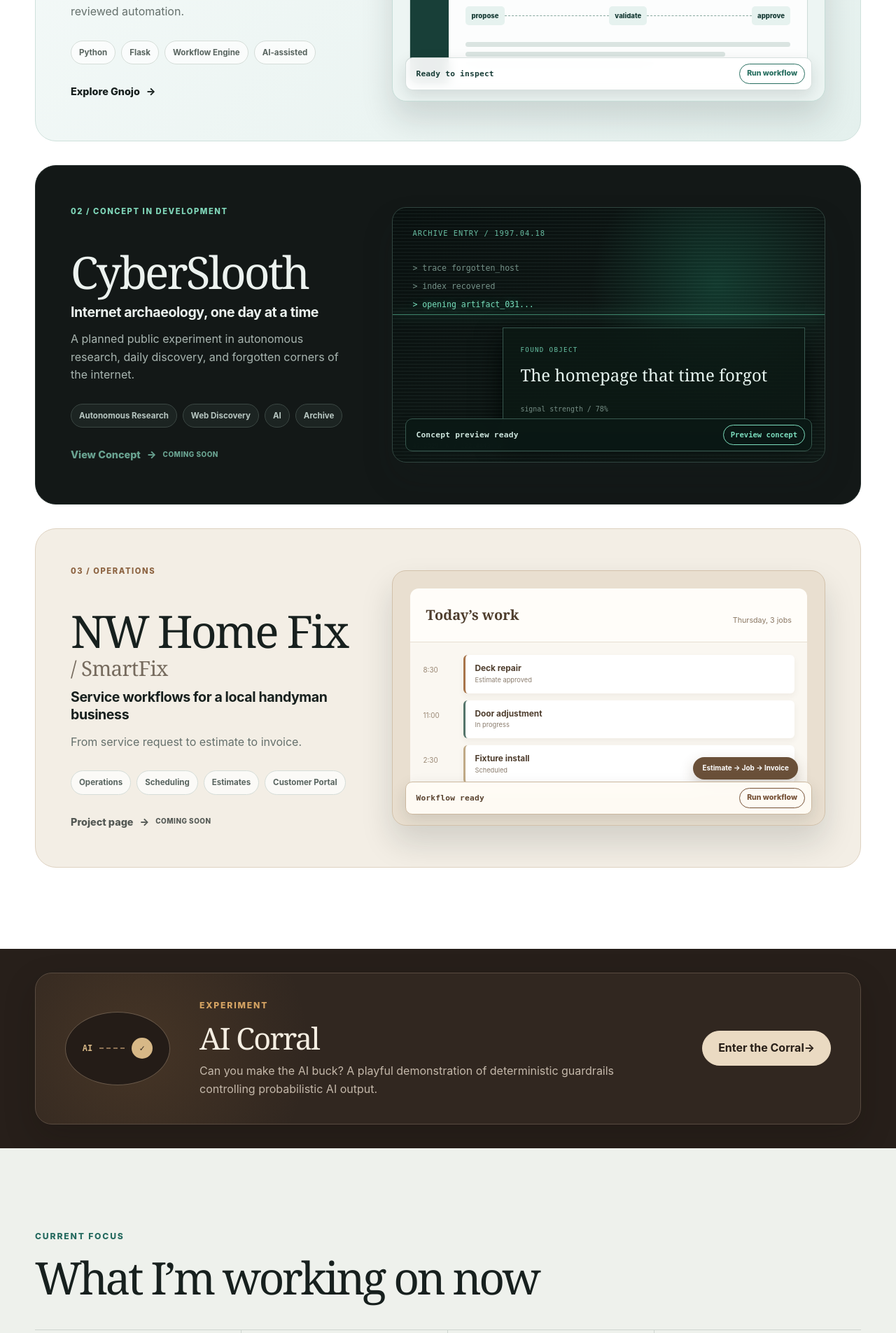
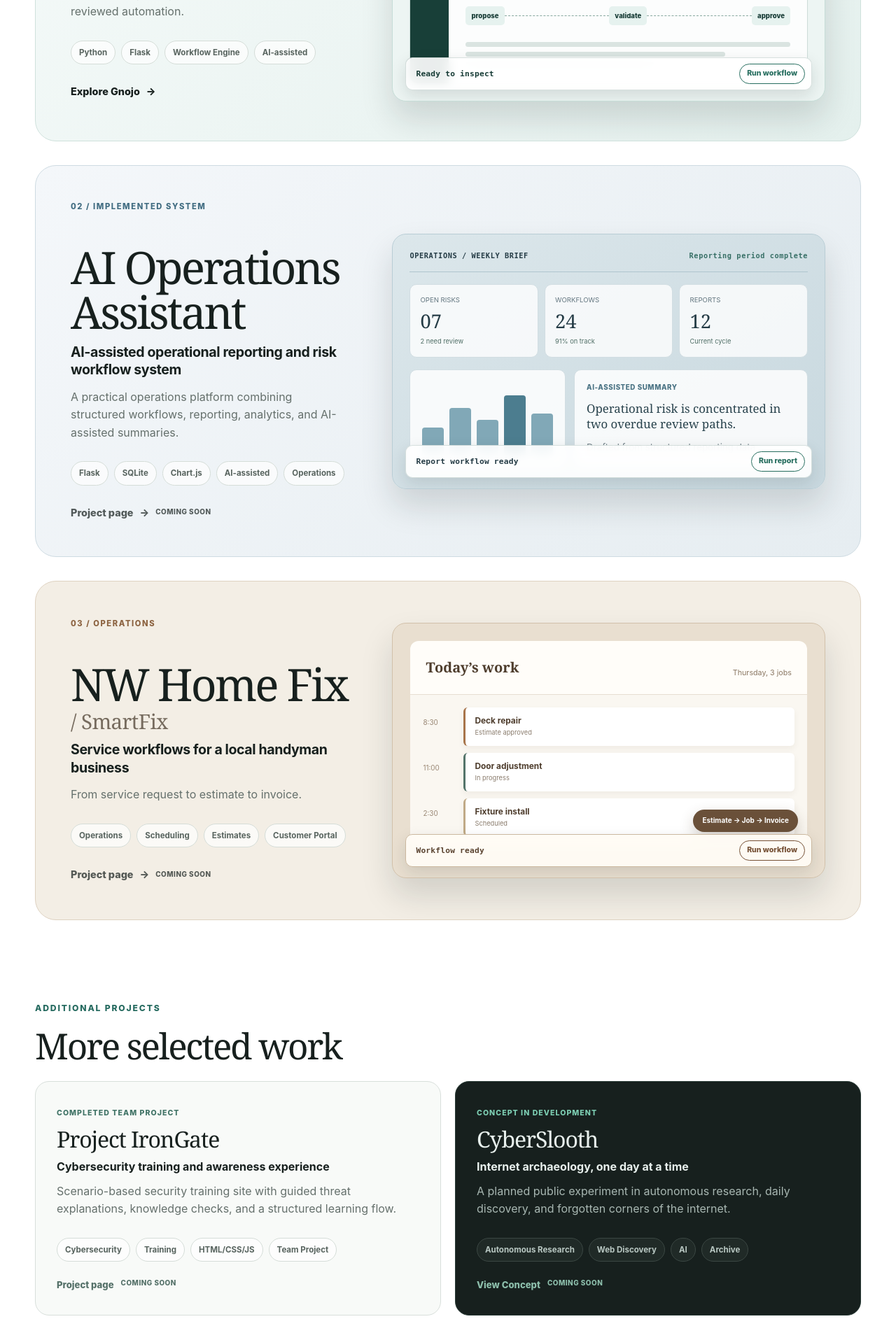
Before and after one commit to grgdougall-crypto/gregdougall.com, a Flask app: page / in a window 1280 px wide. Shown: the part 1381-3286 px from the top of the page at 70% size. Run offline with Flask 3, Linux system fonts and the light colour scheme.

Commit message:
Improve homepage project hierarchy

```diff
--- a/index.html
+++ b/index.html
@@ -100,22 +100,20 @@
           </div>
         </article>
 
-        <article class="project-card project-cyber" id="project-cyberslooth">
+        <article class="project-card project-ops" id="project-ai-operations">
           <div class="project-copy">
-            <span class="project-index">02 / CONCEPT IN DEVELOPMENT</span>
-            <h3>CyberSlooth</h3>
-            <p class="project-subtitle">Internet archaeology, one day at a time</p>
-            <p>A planned public experiment in autonomous research, daily discovery, and forgotten corners of the internet.</p>
-            <ul class="tag-list" aria-label="Project focus"><li>Autonomous Research</li><li>Web Discovery</li><li>AI</li><li>Archive</li></ul>
-            <span class="project-link" aria-disabled="true">View Concept <span aria-hidden="true">→</span> <small>Coming soon</small></span>
+            <span class="project-index">02 / IMPLEMENTED SYSTEM</span>
+            <h3>AI Operations Assistant</h3>
+            <p class="project-subtitle">AI-assisted operational reporting and risk workflow system</p>
+            <p>A practical operations platform combining structured workflows, reporting, analytics, and AI-assisted summaries.</p>
+            <ul class="tag-list" aria-label="Technologies"><li>Flask</li><li>SQLite</li><li>Chart.js</li><li>AI-assisted</li><li>Operations</li></ul>
+            <span class="project-link" aria-disabled="true">Project page <span aria-hidden="true">→</span> <small>Coming soon</small></span>
           </div>
-          <div class="project-preview cyber-preview" aria-label="CyberSlooth internet archive preview" role="group">
-            <div class="scan-line" aria-hidden="true"></div>
-            <div class="cyber-date">ARCHIVE ENTRY / 1997.04.18</div>
-            <div class="cyber-terminal"><span>&gt; trace forgotten_host</span><span>&gt; index recovered</span><span class="terminal-glow">&gt; opening artifact_031...</span></div>
-            <div class="artifact-card"><small>FOUND OBJECT</small><strong>The homepage that time forgot</strong><span>signal strength / 78%</span></div>
-            <div class="cyber-coordinates">47.2529° N / 122.4443° W</div>
-            <div class="demo-status" data-sequence="Scanning archive|Artifact discovered|Evidence indexed|Case ready"><span class="demo-step">Concept preview ready</span><button type="button" class="demo-trigger" aria-label="Run CyberSlooth concept demonstration">Preview concept</button></div>
+          <div class="project-preview ops-preview" aria-label="AI Operations Assistant reporting dashboard preview" role="group">
+            <div class="ops-bar"><span>OPERATIONS / WEEKLY BRIEF</span><b>Reporting period complete</b></div>
+            <div class="ops-metrics"><div><span>Open risks</span><strong>07</strong><small>2 need review</small></div><div><span>Workflows</span><strong>24</strong><small>91% on track</small></div><div><span>Reports</span><strong>12</strong><small>Current cycle</small></div></div>
+            <div class="ops-workspace"><div class="ops-chart" aria-hidden="true"><i></i><i></i><i></i><i></i><i></i></div><div class="ops-summary"><span>AI-assisted summary</span><strong>Operational risk is concentrated in two overdue review paths.</strong><small>Drafted from structured reporting data</small></div></div>
+            <div class="demo-status" data-sequence="Data consolidated|Risks analyzed|Summary drafted|Report ready"><span class="demo-step">Report workflow ready</span><button type="button" class="demo-trigger" aria-label="Run AI Operations reporting demonstration">Run report</button></div>
           </div>
         </article>
 
@@ -138,6 +136,30 @@
             <div class="demo-status" data-sequence="Request received|Estimate prepared|Customer approved|Job scheduled"><span class="demo-step">Workflow ready</span><button type="button" class="demo-trigger" aria-label="Run SmartFix service workflow demonstration">Run workflow</button></div>
           </div>
         </article>
+      </div>
+    </section>
+
+    <section class="selected-work-secondary" aria-labelledby="more-work-title">
+      <div class="container">
+        <div class="secondary-heading"><p class="eyebrow">Additional projects</p><h2 id="more-work-title">More selected work</h2></div>
+        <div class="secondary-work-grid">
+          <article class="secondary-work-card">
+            <span class="secondary-status">Completed team project</span>
+            <h3>Project IronGate</h3>
+            <p class="secondary-subtitle">Cybersecurity training and awareness experience</p>
+            <p>Scenario-based security training site with guided threat explanations, knowledge checks, and a structured learning flow.</p>
+            <ul class="tag-list" aria-label="Project IronGate focus"><li>Cybersecurity</li><li>Training</li><li>HTML/CSS/JS</li><li>Team Project</li></ul>
+            <span class="secondary-link" aria-disabled="true">Project page <small>Coming soon</small></span>
+          </article>
+          <article class="secondary-work-card secondary-cyber">
+            <span class="secondary-status">Concept in development</span>
+            <h3>CyberSlooth</h3>
+            <p class="secondary-subtitle">Internet archaeology, one day at a time</p>
+            <p>A planned public experiment in autonomous research, daily discovery, and forgotten corners of the internet.</p>
+            <ul class="tag-list" aria-label="CyberSlooth focus"><li>Autonomous Research</li><li>Web Discovery</li><li>AI</li><li>Archive</li></ul>
+            <span class="secondary-link" aria-disabled="true">View Concept <small>Coming soon</small></span>
+          </article>
+        </div>
       </div>
     </section>
 
--- a/static/css/styles.css
+++ b/static/css/styles.css
@@ -178,6 +178,15 @@ h1 { margin-bottom: 22px; font-family: Georgia, "Times New Roman", serif; font-s
 .jobs b, .jobs small { display: block; }.jobs b { font-size: .74rem; }.jobs small { color: #8b7d6e; font-size: .58rem; }
 .invoice-chip { position: absolute; right: 38px; bottom: 65px; padding: 8px 13px; border-radius: 999px; color: #fff; background: #6a5039; font-size: .62rem; font-weight: 700; box-shadow: 0 8px 20px rgba(81,58,36,.24); }
 
+.project-ops { background: linear-gradient(135deg,#f4f7fa,#e6edf1);border-color:#cedbe2; }
+.project-ops .project-index { color:#426d82; }
+.ops-preview { padding:24px;color:#243b45;background:linear-gradient(145deg,#dce7eb,#c8d8df);border:1px solid #b9cdd5; }
+.ops-bar { display:flex;justify-content:space-between;gap:18px;padding-bottom:17px;border-bottom:1px solid #afc5ce;font:700 .64rem ui-monospace,monospace;letter-spacing:.06em; }.ops-bar b { color:#376f66; }
+.ops-metrics { display:grid;grid-template-columns:repeat(3,1fr);gap:9px;margin:17px 0; }.ops-metrics div { padding:14px;border:1px solid #d1dde2;border-radius:10px;background:rgba(255,255,255,.78); }.ops-metrics span,.ops-metrics strong,.ops-metrics small { display:block; }.ops-metrics span { color:#647780;font-size:.6rem;text-transform:uppercase; }.ops-metrics strong { margin:4px 0;font:400 1.7rem Georgia,serif; }.ops-metrics small { color:#527068;font-size:.58rem; }
+.ops-workspace { display:grid;grid-template-columns:.8fr 1.2fr;gap:12px; }.ops-chart,.ops-summary { min-height:130px;padding:17px;border:1px solid #d1dde2;border-radius:10px;background:rgba(255,255,255,.84); }.ops-chart { display:flex;align-items:end;gap:8px; }.ops-chart i { flex:1;height:38%;border-radius:4px 4px 0 0;background:#81a8b7; }.ops-chart i:nth-child(2){height:64%}.ops-chart i:nth-child(3){height:48%}.ops-chart i:nth-child(4){height:82%;background:#4c7d8f}.ops-chart i:nth-child(5){height:57%}.ops-summary span,.ops-summary strong,.ops-summary small { display:block; }.ops-summary span { color:#497283;font-size:.61rem;font-weight:800;text-transform:uppercase;letter-spacing:.06em; }.ops-summary strong { margin:12px 0;color:#29434d;font:400 1.05rem/1.3 Georgia,serif; }.ops-summary small { color:#73838a; }
+
+.selected-work-secondary { padding:0 0 70px;background:#fff; }.secondary-heading { margin-bottom:25px; }.secondary-heading h2 { margin:6px 0 0;font:400 clamp(2rem,4vw,3.25rem)/1 Georgia,serif;letter-spacing:-.045em; }.secondary-work-grid { display:grid;grid-template-columns:repeat(2,1fr);gap:20px; }.secondary-work-card { padding:30px;border:1px solid #d8dfdb;border-radius:20px;background:#f8faf8; }.secondary-work-card h3 { margin:9px 0 11px;font:400 2rem/1.05 Georgia,serif;letter-spacing:-.035em; }.secondary-work-card>p { margin:0;color:var(--muted); }.secondary-work-card .secondary-subtitle { margin-bottom:9px;color:var(--ink);font-weight:750; }.secondary-status { color:#407366;font-size:.66rem;font-weight:850;letter-spacing:.1em;text-transform:uppercase; }.secondary-cyber { color:#e8f0ed;border-color:#283a35;background:#17201e; }.secondary-cyber .secondary-status { color:#7dceb3; }.secondary-cyber>p { color:#a8b7b2; }.secondary-cyber .secondary-subtitle { color:#e8f0ed; }.secondary-cyber .tag-list li { color:#b8c7c2;border-color:#3b4743;background:#202a27; }.secondary-link { display:inline-flex;gap:10px;margin-top:23px;color:#557169;font-size:.82rem;font-weight:800; }.secondary-cyber .secondary-link { color:#8dbfac; }.secondary-link small { font-size:.62rem;letter-spacing:.05em;text-transform:uppercase; }
+
 .now-section { background: #eef1ec; }
 .now-grid { display: grid; grid-template-columns: repeat(4, 1fr); border-top: 1px solid #cdd5cf; border-bottom: 1px solid #cdd5cf; }
 .now-grid article { min-height: 275px; padding: 28px; border-right: 1px solid #cdd5cf; }
@@ -247,6 +256,7 @@ h1 { margin-bottom: 22px; font-family: Georgia, "Times New Roman", serif; font-s
   .hero-copy { max-width: 770px; }
   .hero-visual { width: min(100%, 690px); }
   .project-card { grid-template-columns: 1fr; gap: 40px; }
+  .secondary-work-grid { grid-template-columns:1fr; }
   .project-index { margin-bottom: 25px; }
   .now-grid { grid-template-columns: repeat(2, 1fr); }
   .now-grid article:nth-child(2) { border-right: 0; }.now-grid article:nth-child(-n+2) { border-bottom: 1px solid #cdd5cf; }
@@ -268,6 +278,7 @@ h1 { margin-bottom: 22px; font-family: Georgia, "Times New Roman", serif; font-s
   .project-card { padding: 26px 20px; border-radius: 22px; }.project-preview { min-height: 325px; }
   .project-card:hover, .project-card:focus-within { transform: none; }
   .repair-main { padding: 16px; }.artifact-card { width: 80%; right: 18px; }.smartfix-preview { padding: 14px; }
+  .ops-preview { padding:14px; }.ops-bar { align-items:flex-start;flex-direction:column;gap:5px; }.ops-metrics { grid-template-columns:1fr; }.ops-metrics div { display:grid;grid-template-columns:1fr auto;align-items:center; }.ops-metrics strong { grid-row:1/3;grid-column:2; }.ops-workspace { grid-template-columns:1fr; }.secondary-work-card { padding:24px 20px; }
   .now-grid { grid-template-columns: 1fr; }.now-grid article { min-height: auto; border-right: 0; border-bottom: 1px solid #cdd5cf; }.now-grid article:nth-child(3) { border-bottom: 1px solid #cdd5cf; }.now-grid h3 { margin-top: 25px; }
   .about-grid { grid-template-columns: 1fr; gap: 45px; }.profile-placeholder { width: min(85%, 340px); }
   .about-copy p:not(.eyebrow) { font-size: 1.1rem; }
```
